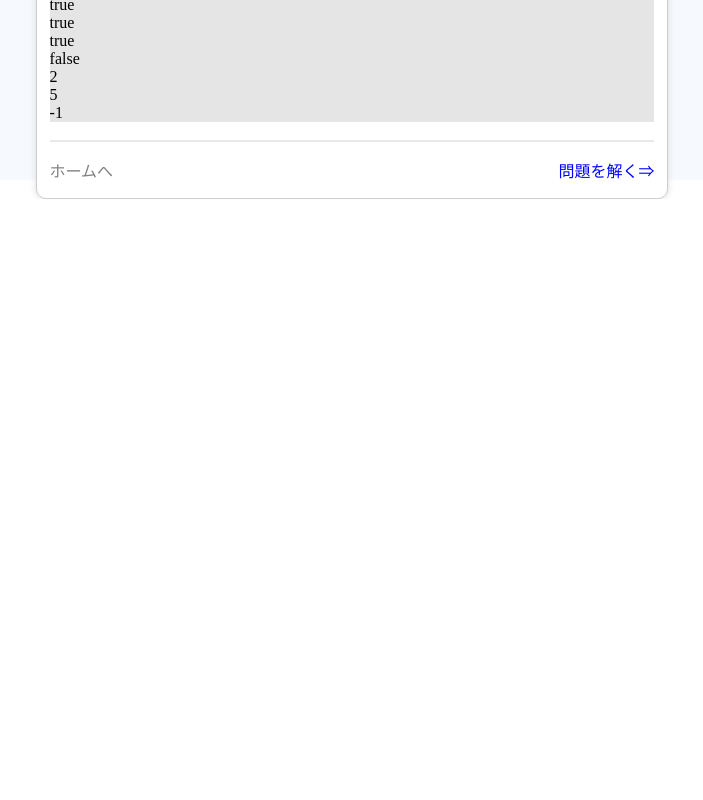
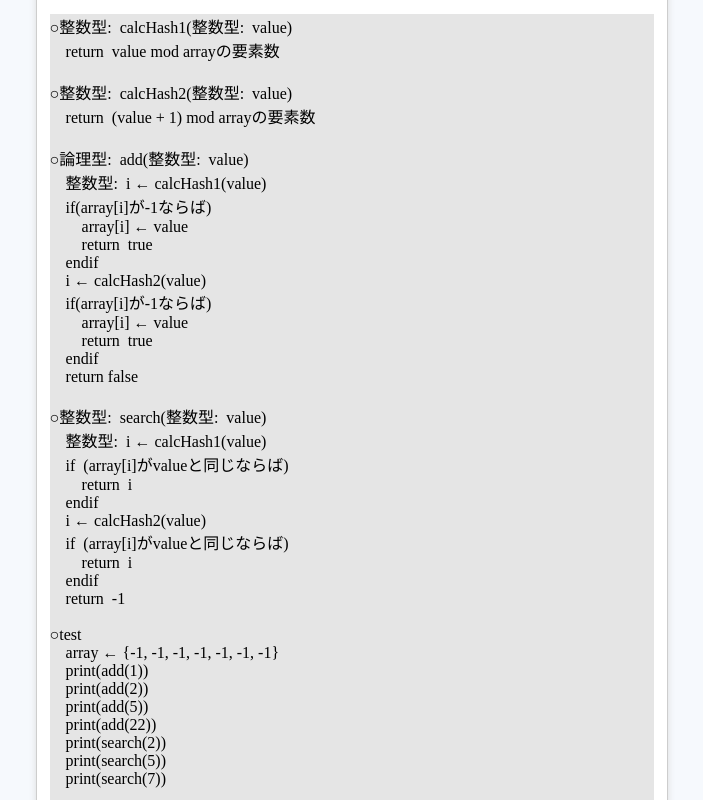
Before and after one commit to tdufimil/search-lerning-system, a React (Vite) app: page /HashCode in a window 1280 px wide. Shown: the part 1740-2540 px from the top of the page, without its empty margins (288-991 px from the left). Before the commit the page ends 1939 px from the top, so only its background shows below. Built offline with nearby package versions, Linux system fonts and the light colour scheme.

Commit message:
ハッシュ法問題追加

```diff
--- a/src/components/BinaryExplain.jsx
+++ b/src/components/BinaryExplain.jsx
@@ -60,7 +60,7 @@ function LinearExplain() {
               ))}
             </div>
             {islast && (
-             <p>このように二分探索は「中央を調べ → 範囲を半分に絞る」という手順を繰り返す方法です。整列されている必要はありますが、データ数が多いときでも線形探索より少ない回数で探すことができ効率的な探索方法だといえます。</p>
+             <p>このように二分探索は「中央を調べ → 範囲を半分に絞る」という手順を繰り返す方法です。整列されている必要はありますが、データ数が多いときでも線形探索より少ない回数で探すことができ効率的な探索方法だといえます。続いて二分探索を疑似言語で実装してみましょう。</p>
             )}
 
           </div>
--- a/src/components/BinaryPractice.css
+++ b/src/components/BinaryPractice.css
@@ -1,7 +1,7 @@
 .biPraRoot {
    background-color: #F6F9FD;
    padding-top: 3%;
-   padding-bottom: 7%;
+   padding-bottom: 75%;
    height: 100vh;
 }
 
--- a/src/components/HashCode.css
+++ b/src/components/HashCode.css
@@ -1,7 +1,7 @@
 .hashRoot {
    background-color: #F6F9FD;
    padding-top: 3%;
-   padding-bottom: 85%;
+   padding-bottom: 160%;
    height: 100vh;
 }
 
--- a/src/components/HashCode.jsx
+++ b/src/components/HashCode.jsx
@@ -62,14 +62,56 @@ function HashCode(){
         <p>最後に手続きtestを実装します。まずはハッシュ表となるarrayに-1をいれます。addやseachを実行してarrayにデータの格納、探索を行いその結果を出力します。</p>
         <div className="haCode">
           <p>○test</p>
-          <p>&ensp;array ← {"{-1, -1, -1, -1, -1, -1, -1}"}</p>
-          <p>&ensp;print(add(1))</p>
-          <p>&ensp;print(add(2))</p>
-          <p>&ensp;print(add(5))</p>
-          <p>&ensp;print(add(22))</p>
-          <p>&ensp;print(search(2))</p>
-          <p>&ensp;print(search(5))</p>
-          <p>&ensp;print(search(7))</p>
+          <p>&ensp;&ensp;array ← {"{-1, -1, -1, -1, -1, -1, -1}"}</p>
+          <p>&ensp;&ensp;print(add(1))</p>
+          <p>&ensp;&ensp;print(add(2))</p>
+          <p>&ensp;&ensp;print(add(5))</p>
+          <p>&ensp;&ensp;print(add(22))</p>
+          <p>&ensp;&ensp;print(search(2))</p>
+          <p>&ensp;&ensp;print(search(5))</p>
+          <p>&ensp;&ensp;print(search(7))</p>
+        </div>
+        <p>説明を省いて疑似言語の部分だけを書くと次のようになります。</p>
+        <div className="haCode">
+          <p>○整数型:&ensp;calcHash1(整数型:&ensp;value)</p>
+          <p>&ensp;&ensp;return&ensp;value mod arrayの要素数</p>
+          <p>&ensp;</p>
+          <p>○整数型:&ensp;calcHash2(整数型:&ensp;value)</p>
+          <p>&ensp;&ensp;return&ensp;(value + 1) mod arrayの要素数 </p>
+          <p>&ensp;</p>
+          <p>○論理型:&ensp;add(整数型:&ensp;value)</p>
+          <p>&ensp;&ensp;整数型:&ensp;i ← calcHash1(value)</p>
+          <p>&ensp;&ensp;if(array[i]が-1ならば)</p>
+          <p>&ensp;&ensp;&ensp;&ensp;array[i] ← value</p>
+          <p>&ensp;&ensp;&ensp;&ensp;return&ensp;true</p>
+          <p>&ensp;&ensp;endif</p>
+          <p>&ensp;&ensp;i ← calcHash2(value)</p>
+          <p>&ensp;&ensp;if(array[i]が-1ならば)</p>
+          <p>&ensp;&ensp;&ensp;&ensp;array[i] ← value</p>
+          <p>&ensp;&ensp;&ensp;&ensp;return&ensp;true</p>
+          <p>&ensp;&ensp;endif</p>
+          <p>&ensp;&ensp;return false</p>
+          <p>&ensp;</p>
+          <p>○整数型:&ensp;search(整数型:&ensp;value)</p>
+          <p>&ensp;&ensp;整数型:&ensp;i ← calcHash1(value)</p>
+          <p>&ensp;&ensp;if&ensp;(array[i]がvalueと同じならば)</p>
+          <p>&ensp;&ensp;&ensp;&ensp;return&ensp;i</p>
+          <p>&ensp;&ensp;endif</p>
+          <p>&ensp;&ensp;i ← calcHash2(value)</p>
+          <p>&ensp;&ensp;if&ensp;(array[i]がvalueと同じならば)</p>
+          <p>&ensp;&ensp;&ensp;&ensp;return&ensp;i</p>
+          <p>&ensp;&ensp;endif</p>
+          <p>&ensp;&ensp;return&ensp;-1</p>
+          <p>&ensp;</p>
+          <p>○test</p>
+          <p>&ensp;&ensp;array ← {"{-1, -1, -1, -1, -1, -1, -1}"}</p>
+          <p>&ensp;&ensp;print(add(1))</p>
+          <p>&ensp;&ensp;print(add(2))</p>
+          <p>&ensp;&ensp;print(add(5))</p>
+          <p>&ensp;&ensp;print(add(22))</p>
+          <p>&ensp;&ensp;print(search(2))</p>
+          <p>&ensp;&ensp;print(search(5))</p>
+          <p>&ensp;&ensp;print(search(7))</p>
           <p>&ensp;</p>
           <p>testを実行した結果:</p>
           <p>true</p>
@@ -80,6 +122,7 @@ function HashCode(){
           <p>5</p>
           <p>-1</p>
         </div>
+        <p>最後に問題を解いてハッシュ法の復習をしましょう。</p>
       </div>
       <div className="linkArea">
         <p className="toHome" onClick={() => navigate("/")}>ホームへ</p>
--- a/src/components/HashExplain.css
+++ b/src/components/HashExplain.css
@@ -1,7 +1,7 @@
 .hashRoot{
     background-color: #F6F9FD;
     padding-top: 3%;
-    padding-bottom: 45%;
+    padding-bottom: 0%;
     height: 100vh;
 }
 
--- a/src/components/HashExplain.jsx
+++ b/src/components/HashExplain.jsx
@@ -42,7 +42,7 @@ function HashExplain() {
                 <img src={hafig3} className="hashImage2" alt="チェイン法" />
                 <img src={hafig4} className="hashImage2" alt="オープンアドレス法" style={{marginLeft : "5%"}} />
                 <p>チェイン法は同じ場所に複数のデータをリストとして管理する方法です。一方でオープンアドレス法は空き場所が見つかるまで新しいハッシュ値を計算して格納する方法です。例えばハッシュ値に+1をして空き場所を探す線形探査を用いてみます。すると
-                2+1より3番を調べます。3番は空いているため42は3番に格納されます。もし3番も埋まっていたら、4番 → 5番… と順に調べ、最初に見つけた空き場所に入れます。オープンアドレス法には他にも別のハッシュ関数を使う二重ハッシュという方法もあります。</p>
+                2+1より3番を調べます。3番は空いているため42は3番に格納されます。もし3番も埋まっていたら、4番 → 5番… と順に調べ、最初に見つけた空き場所に入れます。オープンアドレス法には他にも別のハッシュ関数を使う二重ハッシュという方法もあります。続いてハッシュ法を疑似言語で実装してみましょう。</p>
                 </>
               )}
             </div>
--- a/src/components/HashPractice.jsx
+++ b/src/components/HashPractice.jsx
@@ -4,20 +4,24 @@ import { useNavigate } from "react-router-dom";
 import hashQ1 from "../img/hashQ1.jpg" ;
 import hashQ2 from "../img/hashQ2.jpg" ;
 import hashQ3 from "../img/hashQ3.jpg" ;
-
+import haQ4Ans from "../img/haq4ans.jpg";
 
 function HashPractice(){
 
   const [answerQ1, setAnswerQ1] = useState("");
   const [answerQ2, setAnswerQ2] = useState("");
   const [answerQ3, setAnswerQ3] = useState("");
+  const [answerQ4_1, setAnswerQ4_1] = useState("");
+  const [answerQ4_2, setAnswerQ4_2] = useState("");
   const nums = [0, 1, 2, 3, 4, 5, 6, 7, 8, 9];
   const [messageQ1, setMessageQ1] = useState("");
   const [messageQ2, setMessageQ2] = useState("");
   const [messageQ3, setMessageQ3] = useState("");
+  const [messageQ4, setMessageQ4] = useState("");
   const [isCorrectQ1, setIsCorrectQ1] = useState(false);
   const [isCorrectQ2, setIsCorrectQ2] = useState(false);
   const [isCorrectQ3, setIsCorrectQ3] = useState(false);
+  const [isCorrectQ4, setIsCorrectQ4] = useState(false);
 
   const navigate = useNavigate();
 
@@ -45,11 +49,27 @@ function HashPractice(){
 
   const answerCheckQ3 = () => {
     if(!isCorrectQ3){
+      console.log(answerQ3)
       if(answerQ3.includes("4")){
         setMessageQ3("正解！");
         setIsCorrectQ3(true);
       }else{
         setMessageQ3("違います")
+      }
+    }
+  }
+
+  const q4answerCheck = () => {
+    if(!isCorrectQ4){
+      if(answerQ4_1.includes("1") && answerQ4_2.includes("{-1, 8, 2, 3, -1, -1, -1}")){
+        setMessageQ4("正解！");
+        setIsCorrectQ4(true);
+      }else if(!answerQ4_1.includes("1") && answerQ4_2.includes("{-1, 8, 2, 3, -1, -1, -1}")){
+        setMessageQ4("(a)(b)の組み合わせが違います")
+      }else if(answerQ4_1.includes("1") && !answerQ4_2.includes("{-1, 8, 2, 3, -1, -1, -1}")){
+        setMessageQ4("実行後のarrayが違います")
+      }else{
+        setMessageQ4("どちらも違います")
       }
     }
   }
@@ -106,7 +126,7 @@ function HashPractice(){
               <select value={answerQ3} onChange={(e) => setAnswerQ3(e.target.value)}>
                 <option value="">回答を選択</option>
                 {nums.map((num) => (
-                  <option value={num}>{num+1}回目</option>
+                  <option value={num+1}>{num+1}回目</option>
                 ))}
               </select>
               <button onClick={answerCheckQ3}>回答する</button>
@@ -114,13 +134,93 @@ function HashPractice(){
             </div>
           </div>
         )}
+        {isCorrectQ3 && (
+          <>
+          <div className="haQuestion4">
+            <h3>問4</h3>
+            <p>以下のプログラムはハッシュ法による探索、格納を行う。関数addはarrayに格納できればtrueを返しできなければfalseを返す。また、関数searchは引数valueがarrayに格納されているか探索し格納されていればその要素番号を返し、格納されていなければ
+              -1を返す。</p>
+            <p>手続きtestの実行結果の空欄(a)、(b)に入る正しい組み合わせを選択肢から選んで答えなさい。また、手続きtest実行後のarrayの内容を答えなさい。配列の要素番号は0からはじまる。</p>
+            <div className="haQ4Code">
+              <p>○整数型:&ensp;calcHash1(整数型:&ensp;value)</p>
+              <p>&ensp;&ensp;return&ensp;value mod arrayの要素数</p>
+              <p>&ensp;</p>
+              <p>○整数型:&ensp;calcHash2(整数型:&ensp;value)</p>
+              <p>&ensp;&ensp;return&ensp;(value + 1) mod arrayの要素数 </p>
+              <p>&ensp;</p>
+              <p>○論理型:&ensp;add(整数型:&ensp;value)</p>
+              <p>&ensp;&ensp;整数型:&ensp;i ← calcHash1(value)</p>
+              <p>&ensp;&ensp;if(array[i]が-1ならば)</p>
+              <p>&ensp;&ensp;&ensp;&ensp;array[i] ← value</p>
+              <p>&ensp;&ensp;&ensp;&ensp;return&ensp;true</p>
+              <p>&ensp;&ensp;endif</p>
+              <p>&ensp;&ensp;i ← calcHash2(value)</p>
+              <p>&ensp;&ensp;if(array[i]が-1ならば)</p>
+              <p>&ensp;&ensp;&ensp;&ensp;array[i] ← value</p>
+              <p>&ensp;&ensp;&ensp;&ensp;return&ensp;true</p>
+              <p>&ensp;&ensp;endif</p>
+              <p>&ensp;&ensp;return false</p>
+              <p>&ensp;</p>
+              <p>○整数型:&ensp;search(整数型:&ensp;value)</p>
+              <p>&ensp;&ensp;整数型:&ensp;i ← calcHash1(value)</p>
+              <p>&ensp;&ensp;if&ensp;(array[i]がvalueと同じならば)</p>
+              <p>&ensp;&ensp;&ensp;&ensp;return&ensp;i</p>
+              <p>&ensp;&ensp;endif</p>
+              <p>&ensp;&ensp;i ← calcHash2(value)</p>
+              <p>&ensp;&ensp;if&ensp;(array[i]がvalueと同じならば)</p>
+              <p>&ensp;&ensp;&ensp;&ensp;return&ensp;i</p>
+              <p>&ensp;&ensp;endif</p>
+              <p>&ensp;&ensp;return&ensp;-1</p>
+              <p>&ensp;</p>
+              <p>○test</p>
+              <p>&ensp;&ensp;array ← {"{-1, -1, -1, -1, -1, -1, -1}"}</p>
+              <p>&ensp;&ensp;print(add(2))</p>
+              <p>&ensp;&ensp;print(add(3))</p>
+              <p>&ensp;&ensp;print(add(8))</p>
+              <p>&ensp;&ensp;print(add(9))</p>
+              <p>&ensp;&ensp;print(search(0))</p>
+              <p>&ensp;&ensp;print(search(3))</p>
+              <p>&ensp;&ensp;print(search(8))</p>
+              <p>&ensp;</p>
+              <p>testを実行した結果:</p>
+              <p>true</p>
+              <p>true</p>
+              <p>true</p>
+              <p>(a)</p>
+              <p>-1</p>
+              <p>3</p>
+              <p>(b)</p>
+            </div>
+            <div className="haQ4Answer">
+              <p>選択肢</p>
+              <img src={haQ4Ans} className="haQ4Image" alt="選択肢" />
+              <select value={answerQ4_1} onChange={(e) => setAnswerQ4_1(e.target.value)}>
+                <option value="">組み合わせを選択</option>
+                <option value="1">1</option>
+                <option value="2">2</option>
+                <option value="3">3</option>
+                <option value="4">4</option>
+              </select>
+              <select value={answerQ4_2} onChange={(e) => setAnswerQ4_2(e.target.value)}>
+                <option value="">実行後のarrayを選択</option>
+                <option value="{-1, 8, 9, 3, -1, -1, -1}">{`{-1, 8, 9, 3, -1, -1, -1}`}</option>
+                <option value="{-1, 8, 2, 3, -1, -1, -1}">{`{-1, 8, 2, 3, -1, -1, -1}`}</option>
+                <option value="{-1, 8, 9, 2, -1, -1, -1}">{`{-1, 8, 9, 2, -1, -1, -1}`}</option>
+                <option value="{8, 2, 3, -1, -1, -1, -1}">{`{8, 2, 3, -1, -1, -1, -1}`}</option>
+              </select>
+               <button onClick={q4answerCheck}>回答する</button>
+               {messageQ4.includes("正解！") ? <h3 className="haQ4AnsMess" style={{color : "green"}}>{messageQ4}</h3> : <p className="haQ4AnsMess" style={{color : "red"}}>{messageQ4}</p>}
+            </div>
+          </div>
+          </>
+        )}
         <div className="linkArea">
           <p className="toHome" onClick={() => navigate("/")}>ホームへ</p>
-          <p className="toLinearExplain" onClick={() => navigate("/HashExplain")}>解説へ戻る</p>
+          <p className="toHashExplain" onClick={() => navigate("/HashExplain")}>解説へ戻る</p>
+          <p className="toHashCode" onClick={() => navigate("/HashCode")}>疑似言語での実装へ戻る</p>
         </div>
       </div>
     </div>
-
     </>
     )
 }
--- a/src/components/Home.jsx
+++ b/src/components/Home.jsx
@@ -1,4 +1,3 @@
-import { Link } from "react-router-dom"
 import { useNavigate } from "react-router-dom";
 import './Home.css'
 
```
Also changed, not shown: src/components/BinaryPractice.jsx (+5 -5 lines), src/components/HashPractice.css (+59 -3 lines), src/img/biq4ans.jpg, src/img/haq4ans.jpg (added).
